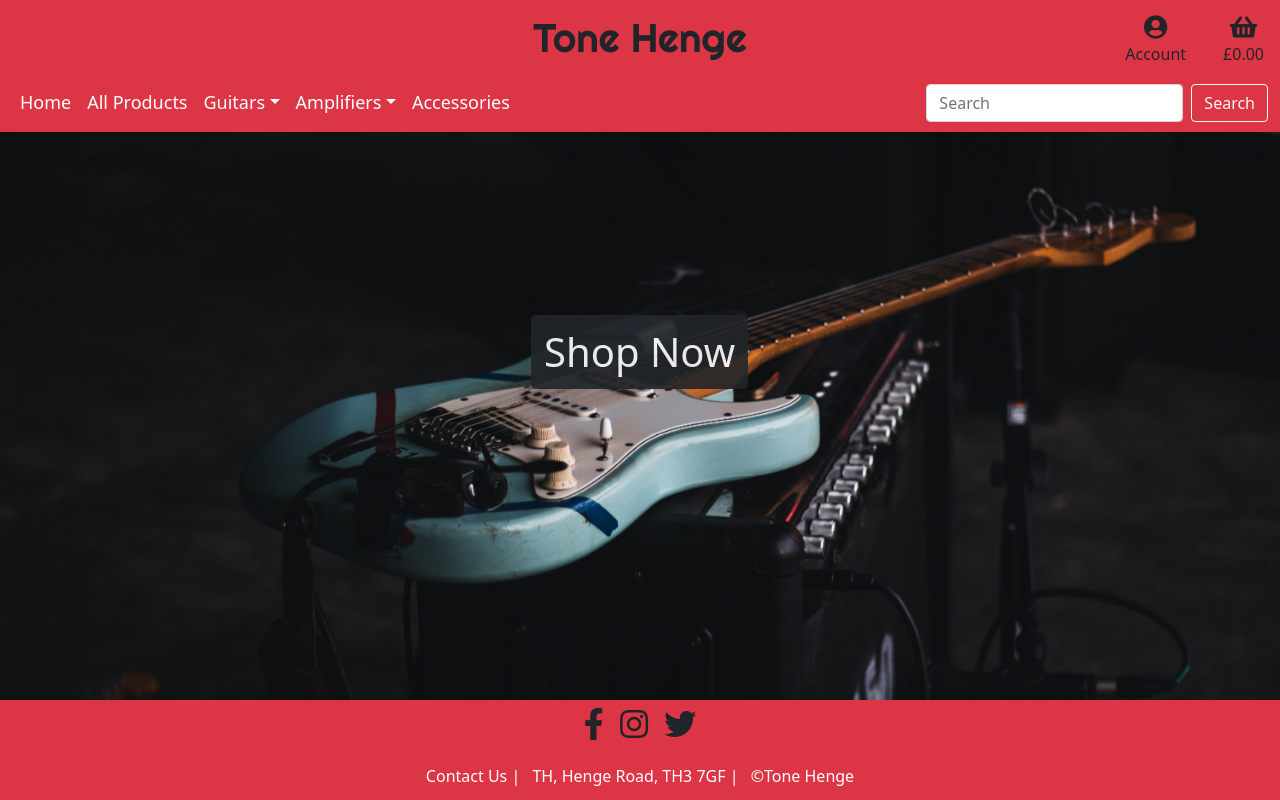
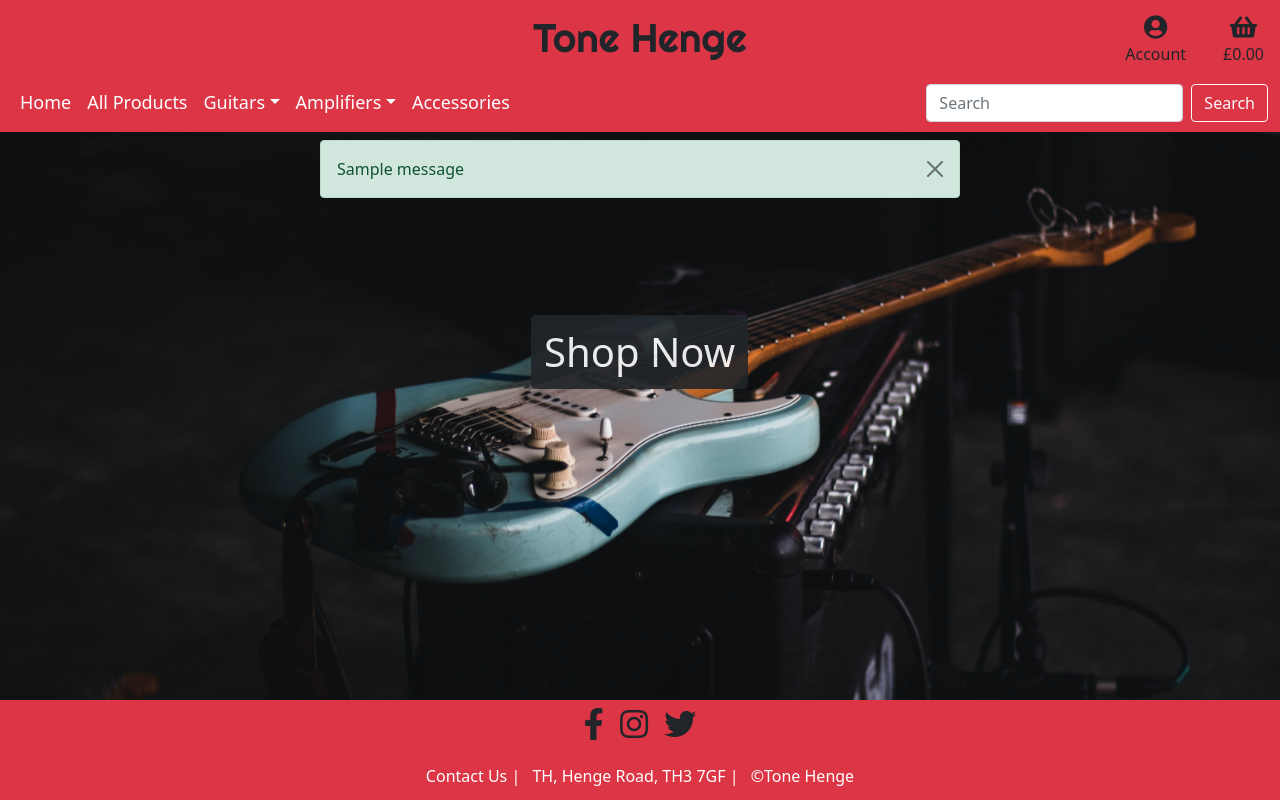
Before and after one commit to Code-Institute-Submissions/tone-henge, a Django app: page / in a window 1280 px wide. Run offline with Django 4.2, Linux system fonts and the light colour scheme; tables that the repository leaves empty hold one stand-in row (values such as "Sample post"); one stand-in notice (Sample message) is shown; some libraries are stand-ins or nearby versions.

Commit message:
Add Django messages for authentication

```diff
--- a/home/templates/home/index.html
+++ b/home/templates/home/index.html
@@ -1,6 +1,21 @@
 {% extends 'base.html' %}
 
 {% block content %}
+
+<!-- Messages -->
+{% if messages %}
+{% for message in messages %}
+<div class="row g-0 justify-content-center position-absolute w-100 mt-2">
+    <div class="col-10 col-md-6">
+        <div class="alert alert-dismissible fade show alert-{{ message.tags }}">
+            {{ message }}
+            <button type="button" class="btn-close" data-bs-dismiss="alert" aria-label="Close"></button>
+        </div>
+    </div>
+</div>
+{% endfor %}
+{% endif %}
+
 <div class="epic-cont d-flex align-items-center justify-content-center">
     <a href="{% url 'products' %}" type="button" class="btn btn-dark fs-1 hvr-float">Shop Now</a>
 </div>
```
Also changed, not shown: templates/account/verification_sent.html (+14 -0 lines).
